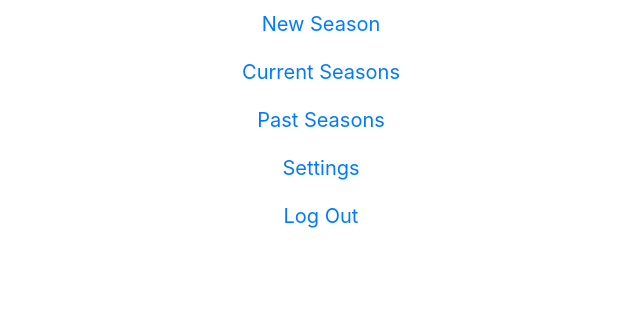
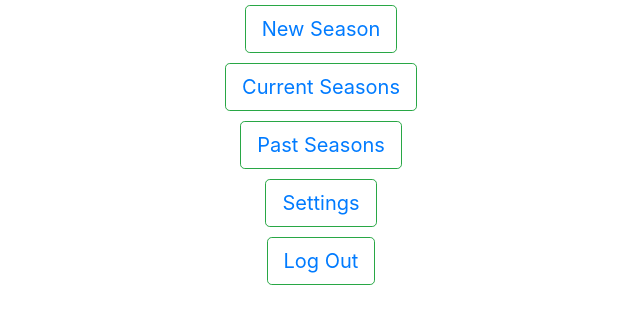
Before and after one commit to kylewhittemore/project-three, a React (Create React App) app in the folder client/: page / in a window 1280 px wide. Shown: the top 324 px of the page, without its empty margins (319-959 px from the left). Built offline with nearby package versions, Linux system fonts and the light colour scheme.

Commit message:
imported bootstrap to home.js; centered links on page and routing to correct URL in address bar; need vertical and horizontal centering and overall style

```diff
--- a/client/src/App.js
+++ b/client/src/App.js
@@ -1,5 +1,6 @@
 import React from 'react';
 import { BrowserRouter as Router, Route } from "react-router-dom";
+import 'bootstrap/dist/css/bootstrap.min.css';
 import HomePage from "./pages/Home/Home";
 
 function App() {
--- a/client/src/pages/Home/Home.css
+++ b/client/src/pages/Home/Home.css
@@ -0,0 +1,16 @@
+.align-me {
+    /* position: relative; */
+    display: grid;
+}
+
+.page-center {
+    margin: auto;
+    /* position: absolute; */
+    /* top: 50%; */
+    /* translate: translateY(-50%); */
+    /* bottom: 50%; */
+}
+
+.btn {
+    margin: 5px 0px;
+}
--- a/client/src/pages/Home/Home.js
+++ b/client/src/pages/Home/Home.js
@@ -4,33 +4,35 @@ import Button from "react-bootstrap/Button";
 import Container from "react-bootstrap/Container";
 import Row from "react-bootstrap/Row";
 import "./Home.css";
+import 'bootstrap/dist/css/bootstrap.min.css';
+
 
 function HomePage() {
     return (
-        <div>
-            <Container>
-                <Row className="justify-content-md-center">
-                    <Button variant="outline" size="lg">
+        <div className="align-me">
+            <Container className="page-center">
+                <Row className="justify-content-center">
+                    <Button variant="outline-success" size="lg">
                         <Link to="/newseason">New Season</Link>
                     </Button>
                 </Row>
-                <Row className="justify-content-md-center">
-                    <Button variant="outline" size="lg">
+                <Row className="justify-content-center">
+                    <Button variant="outline-success" size="lg">
                         <Link to="/currentseason:id">Current Seasons</Link>
                     </Button>
                 </Row>
-                <Row className="justify-content-md-center">
-                    <Button variant="outline" size="lg">
+                <Row className="justify-content-center">
+                    <Button variant="outline-success" size="lg">
                         <Link to="/pastseasons">Past Seasons</Link>
                     </Button>
                 </Row>
-                <Row className="justify-content-md-center">
-                    <Button variant="outline" size="lg">
+                <Row className="justify-content-center">
+                    <Button variant="outline-success" size="lg">
                         <Link to="/settings">Settings</Link>
                     </Button>
                 </Row>
-                <Row className="justify-content-md-center">
-                    <Button variant="outline" size="lg">
+                <Row className="justify-content-center">
+                    <Button variant="outline-success" size="lg">
                         <Link to="/logout">Log Out</Link>
                     </Button>
                 </Row>
```
